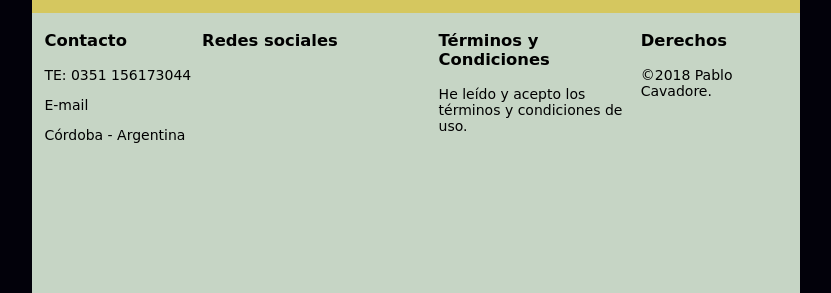
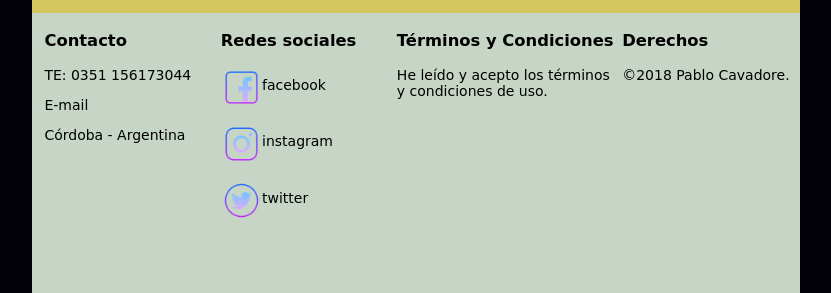
Before and after one commit to nomadecba/Evaluacion-css-2, a plain HTML site: page index.html in a window 1280 px wide. Shown: the part 887-1180 px from the top of the page, without its empty margins (326-1157 px from the left). Drawn offline with Linux system fonts and the light colour scheme.

Commit message:
fin pagina 1

```diff
--- a/css/estilos.css
+++ b/css/estilos.css
@@ -153,8 +153,22 @@ body {
 
  .colum2{
    color: black;
-   width: 60%;
+   width: 40%;
    margin-left: 0px;
+ }
+
+ .row {
+   display: flex;
+   height: 15%;
+   margin-top: 15px;
+   text-decoration: none;
+   color: black;
+ }
+
+ .row a {
+   margin-top: 10px;
+   text-decoration: none;
+   color: black;
  }
 
  .colum3 {
--- a/index.html
+++ b/index.html
@@ -48,8 +48,18 @@
         <div class="colum2">
            <h3>Redes sociales</h3>
            <div class="row">
+               <img src="icons\icons8-facebook-logo.png">
+               <a href="https://www.facebook.com/PabloFederico16">facebook</a>
+           </div>
+           <div class="row">
+              <img src="icons\icons8-instagram-camera.png">
+              <a href="https://www.instagram.com/fedecavadore/">instagram</a>
+            </div>
+            <div class="row">
+              <img src="icons\icons8-black-twitter-logo.png">
+              <a href="https://twitter.com/fedecavadore?s=09">twitter</a>
+            </div>
 
-             </div>
         </div>
 
         <div class="colum3">
```
